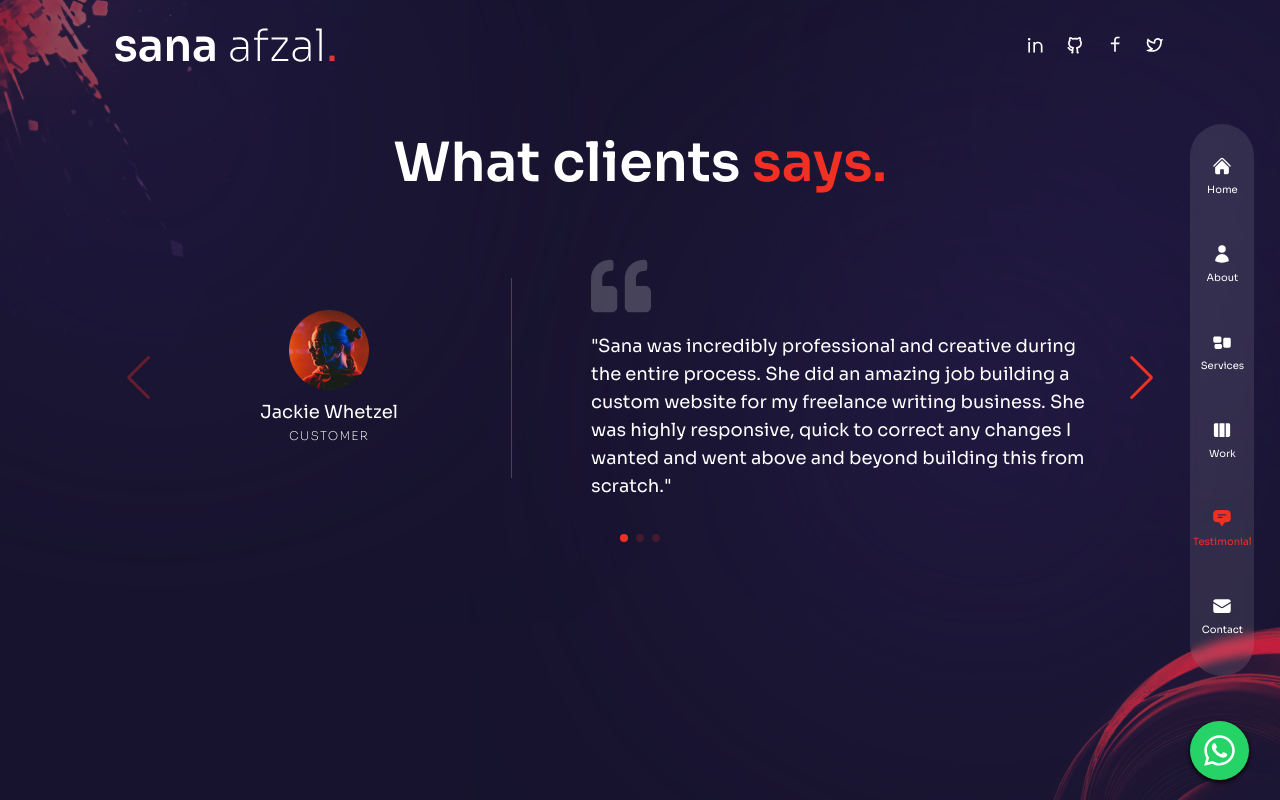
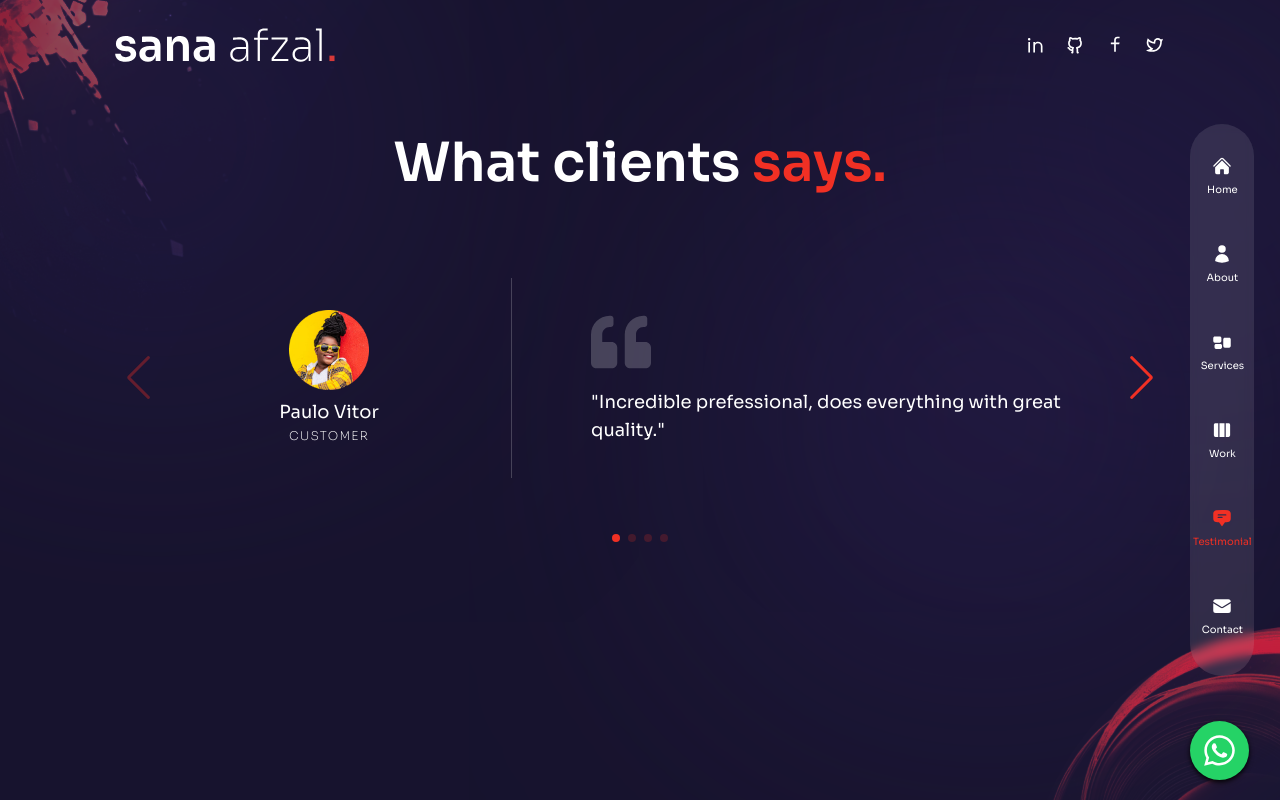
Before and after one commit to sanaafzal-cmd/nextjs-portfolio, a Next.js app: page /testimonials in a window 1280 px wide. Built offline with nearby package versions, Linux system fonts and the light colour scheme.

Commit message:
15 December

```diff
--- a/components/TestimonialSlider.js
+++ b/components/TestimonialSlider.js
@@ -24,6 +24,14 @@ import Image from 'next/image'
 
 // testimonial data
 const testimonialData = [
+  {
+    image: '/t-avt-2.png',
+    name: 'Paulo Vitor',
+    position: 'Customer',
+    message:
+      '"Incredible prefessional, does everything with great quality."',
+
+  },
   {
     image: '/t-avt-1.png',
     name: 'Jackie Whetzel',
--- a/pages/index.js
+++ b/pages/index.js
@@ -44,7 +44,7 @@ const Home = () => {
          <motion.h1 variants={fadeIn('down', 0.2)}
         initial='hidden'
         animate='show'
-        exit='hidden'  className='h1'>UI/UX <span className='text-accent'>Designer</span> <br />
+        exit='hidden'  className='h1'>UI <span className='text-accent'>Designer</span> <br />
          </motion.h1>
 
 <motion.p variants={fadeIn('down', 0.1)}
```
